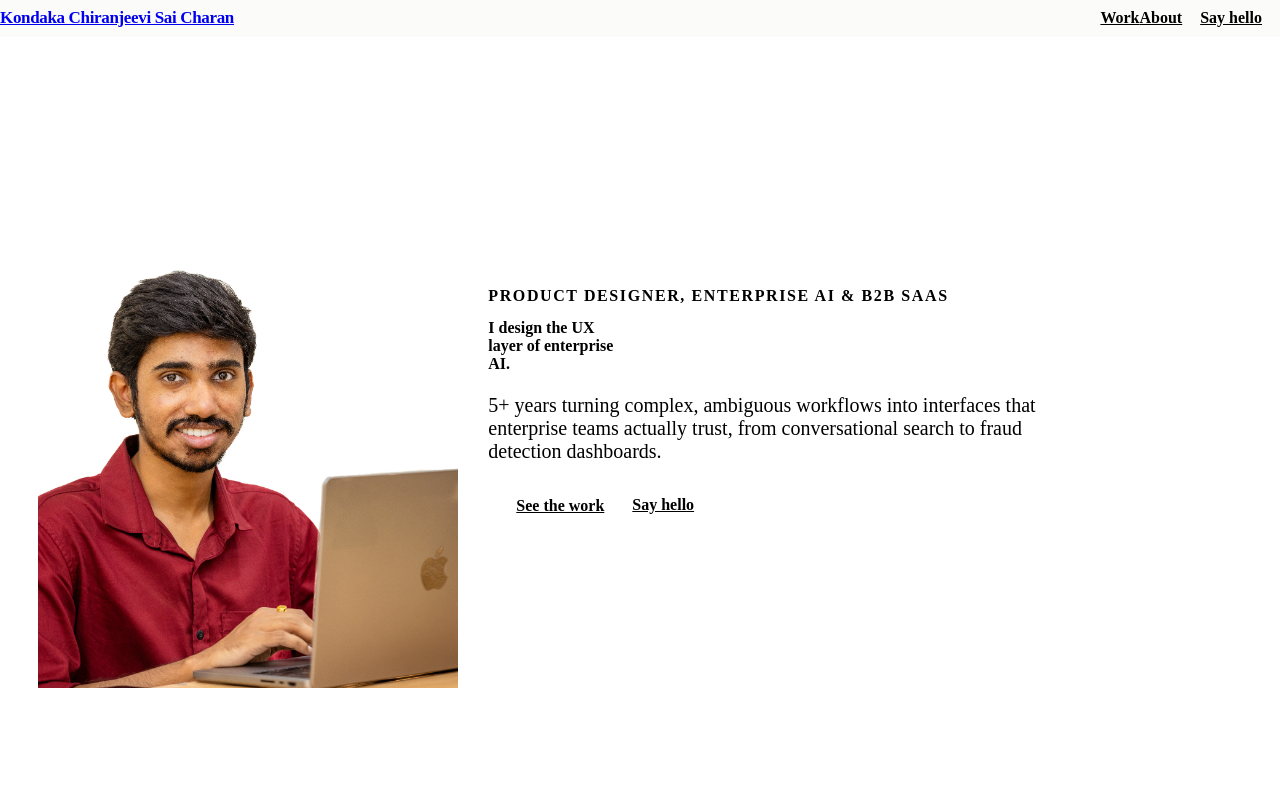
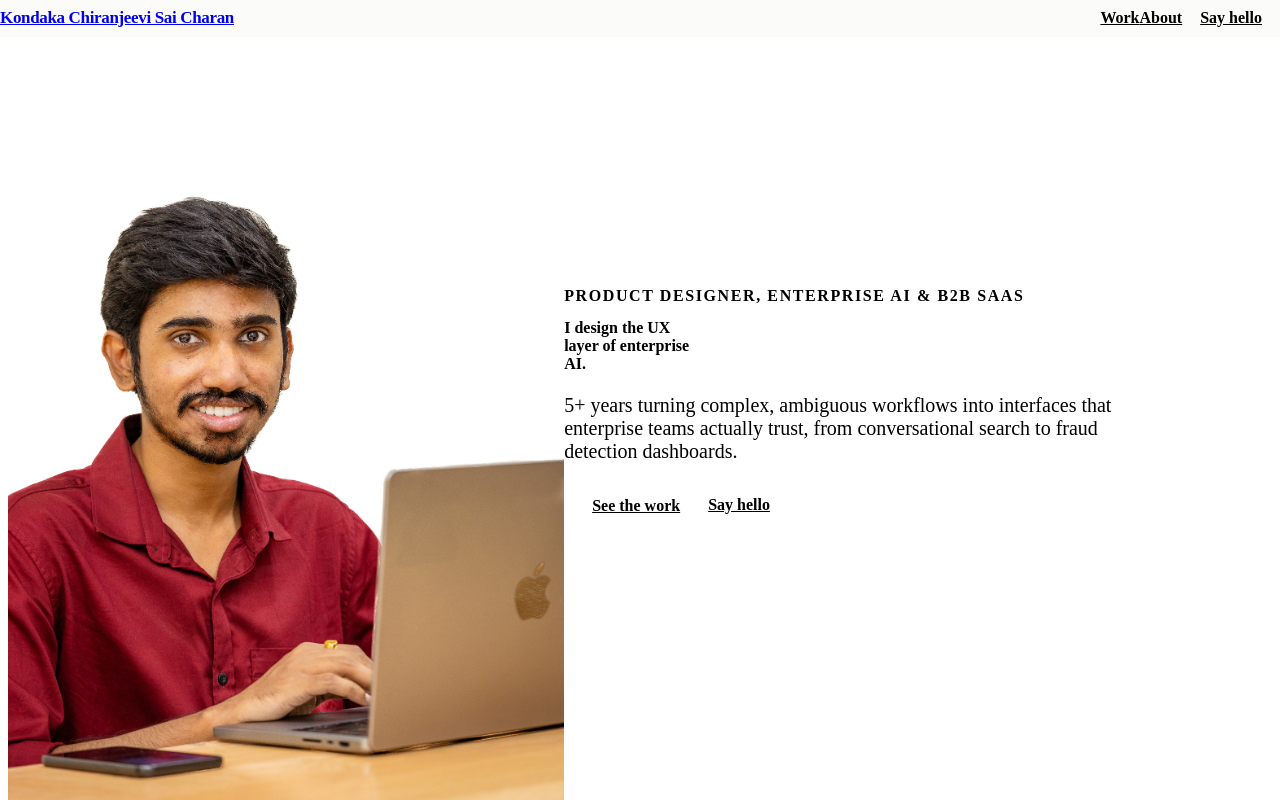
Before and after one commit to Chiranjeevi-sai-charan/portfolio, a React (Vite) app: page / in a window 1280 px wide. Shown: the top 800 px of the page. Built offline with nearby package versions, Linux system fonts and the light colour scheme; the HTML template or start-up script is replaced by a standard one.

Commit message:
Make hero photo full-bleed to left edge, remove frame, blend background

```diff
--- a/src/pages/Home.module.css
+++ b/src/pages/Home.module.css
@@ -1,12 +1,8 @@
 .hero {
   min-height: 100vh;
   display: grid;
-  grid-template-columns: minmax(280px, 38%) 1fr;
+  grid-template-columns: minmax(320px, 44%) 1fr;
   align-items: center;
-  gap: var(--sp-6);
-  padding: 96px var(--sp-4) var(--sp-6);
-  max-width: 1280px;
-  margin: 0 auto;
 }
 .kicker {
   font-size: var(--fs-small);
@@ -17,30 +13,28 @@
   margin-bottom: var(--sp-2);
 }
 .heroPhotoCol {
-  display: flex;
-  justify-content: center;
+  align-self: stretch;
+  height: 100vh;
+  background: var(--bg);
 }
 .heroPortrait {
+  display: block;
   width: 100%;
-  max-width: 420px;
-  aspect-ratio: 3 / 4;
-  border-radius: var(--r-lg);
+  height: 100%;
   object-fit: cover;
   object-position: top center;
-  border: 4px solid var(--surface);
-  outline: 3px solid var(--accent);
-  outline-offset: -3px;
-  box-shadow: var(--shadow-lg);
 }
-.heroTextCol { min-width: 0; }
+.heroTextCol {
+  min-width: 0;
+  padding: 96px var(--sp-6) var(--sp-6) var(--sp-5);
+}
 @media (max-width: 860px) {
   .hero {
     grid-template-columns: 1fr;
-    padding-top: 48px;
     text-align: center;
   }
-  .heroPortrait { max-width: 280px; }
-  .heroPhotoCol { order: -1; }
+  .heroPhotoCol { height: 60vh; order: -1; }
+  .heroTextCol { padding: var(--sp-5) var(--sp-4) var(--sp-6); }
 }
 .heroTitle {
   position: relative;
```
